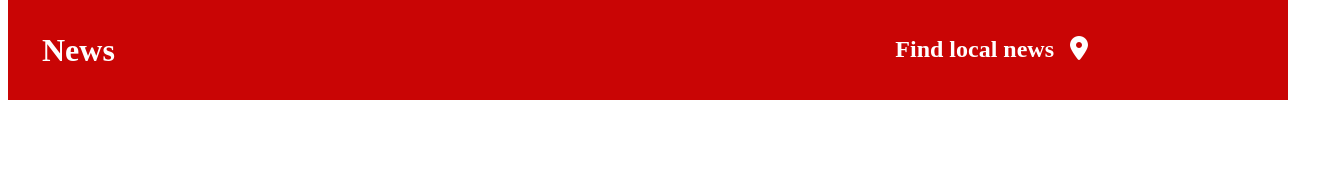
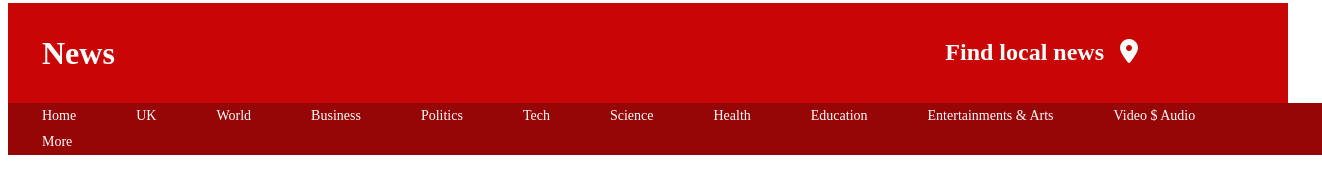
Before and after one commit to dinalnaveen/BBC-Website, a plain HTML site: page index.html in a window 1280 px wide. Shown: the part 75-268 px from the top of the page, 1322 px wide, since content can reach past the window. Drawn offline with Linux system fonts and the light colour scheme.

Commit message:
Features

```diff
--- a/index.css
+++ b/index.css
@@ -29,7 +29,7 @@
 .container2{
     background-color: rgb(201, 5, 5);
     position: absolute;
-    top: 75px;
+    top: 78px;
     width: 100%;
     height: 100px;
 }
@@ -43,7 +43,7 @@
 }
 .local{
     float: right;
-    padding-right: 200px;
+    padding-right: 150px;
     font-size: 1.5em;
     font-weight: bold;
     color: rgb(255, 255, 255);
@@ -72,3 +72,30 @@ input[type=text]{
   .serch-color{
     color: black;
   }
+  .container4{
+    float: left;
+    background-color: rgb(150, 6, 6);
+    position: absolute;
+    top: 178px;
+    font-size: 8px;
+    padding-left: 34px;
+    color: rgb(255, 255, 255);
+    font-weight: 0;
+    width: 100%;
+
+  }
+  .options{
+    color: white;
+    font-size: 14px;
+    text-decoration: none;
+
+
+
+  }
+.options-left{
+    float: left;
+    margin-right: 60px;
+    padding-top: 5px;
+    padding-bottom: 5px;
+
+}
--- a/index.html
+++ b/index.html
@@ -36,5 +36,20 @@
         <div class="local"><p >Find local news <i class="fa-solid fa-location-dot location"></i></p></div>
     </div>
 
+    <div class="container4">
+        <div class="options-left"><a class="options" href="">Home</a></div>
+        <div class="options-left"><a class="options" href="">UK</a></div>
+        <div class="options-left"><a class="options" href="">World</a></div>
+        <div class="options-left"><a class="options" href="">Business</a></div>
+        <div class="options-left"><a class="options" href="">Politics</a></div>
+        <div class="options-left"><a class="options" href="">Tech</a></div>
+        <div class="options-left"><a class="options" href="">Science</a></div>
+        <div class="options-left"><a class="options" href="">Health</a></div>
+        <div class="options-left"><a class="options" href="">Education</a></div>
+        <div class="options-left"><a class="options" href="">Entertainments & Arts</a></div>
+        <div class="options-left"><a class="options" href="">Video $ Audio</a></div>
+        <div class="options-left"><a class="options" href="">More</a></div>
+    </div>
+
 </body>
 </html>
```
